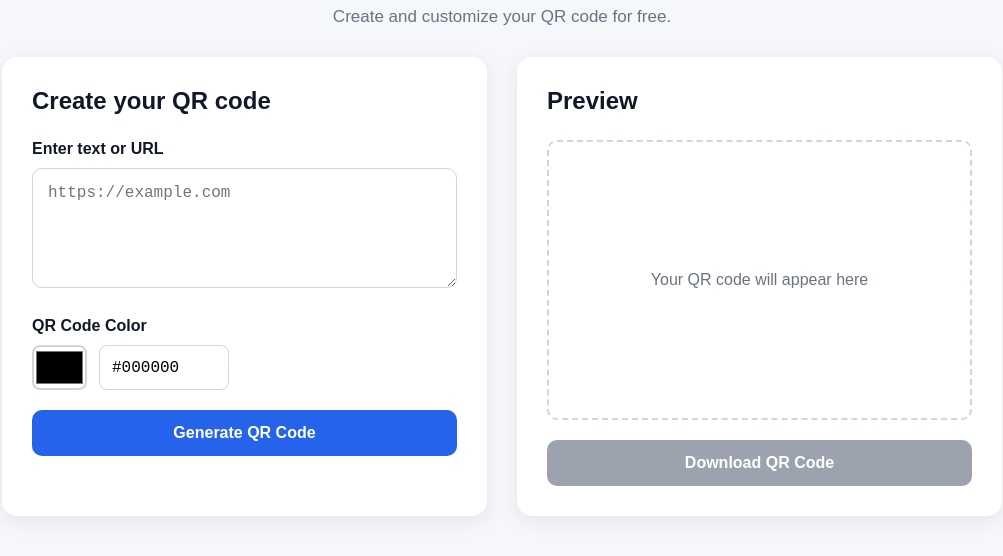
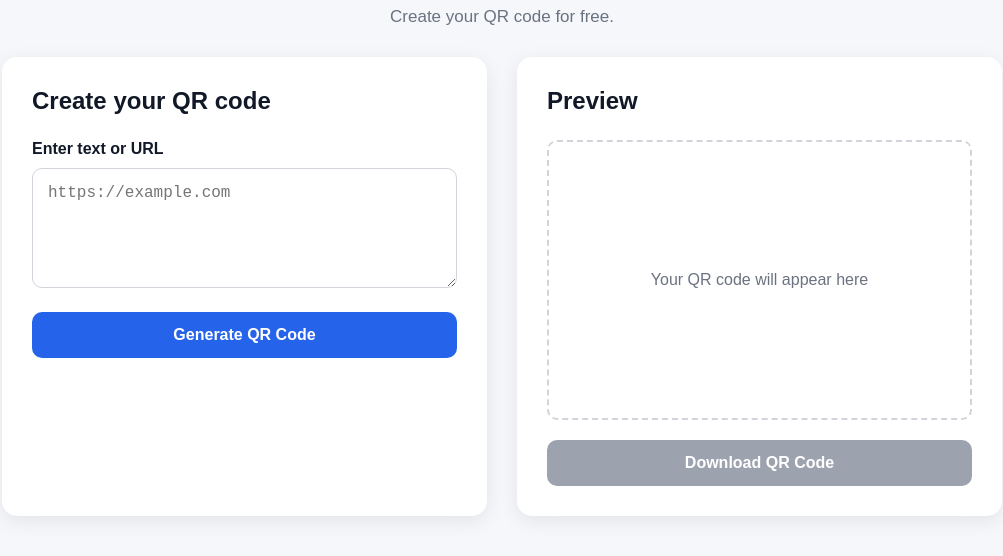
Before and after one commit to adekeyeyusuf520-commits/qr-code-generator, a plain HTML site: page index.html in a window 1280 px wide. Shown: the part 98-654 px from the top of the page, without its empty margins (138-1141 px from the left). Drawn offline with Linux system fonts and the light colour scheme; a script that the page names is missing.

Commit message:
Refine QR Code Generator UI and remove color options
Updated the QR Code Generator interface by modifying text and comments, and removed the QR color section.

```diff
--- a/index.html
+++ b/index.html
@@ -13,49 +13,25 @@
 
     <header>
         <h1>QR Code Generator</h1>
-        <p>Create and customize your QR code for free.</p>
+        <p>Create your QR code for free.</p>
     </header>
+
 
     <main class="container">
 
-        <!-- Controls -->
+        <!-- QR Generator Controls -->
         <section class="controls">
 
             <h2>Create your QR code</h2>
 
-            <label for="qrText">Enter text or URL</label>
+            <label for="qrText">
+                Enter text or URL
+            </label>
 
             <textarea
                 id="qrText"
                 placeholder="https://example.com"
             ></textarea>
-
-
-            <!-- QR COLOR -->
-            <div class="color-section">
-
-                <label>QR Code Color</label>
-
-                <div class="color-picker-row">
-
-                    <input
-                        type="color"
-                        id="qrColorPicker"
-                        value="#000000"
-                    >
-
-                    <input
-                        type="text"
-                        id="qrColorHex"
-                        value="#000000"
-                        maxlength="7"
-                        placeholder="#000000"
-                    >
-
-                </div>
-
-            </div>
-
 
             <button id="generateBtn">
                 Generate QR Code
@@ -64,7 +40,7 @@
         </section>
 
 
-        <!-- Preview -->
+        <!-- QR Preview -->
         <section class="preview">
 
             <h2>Preview</h2>
@@ -85,6 +61,7 @@
     <!-- QR Code Library -->
     <script src="https://cdn.jsdelivr.net/npm/qrcodejs@1.0.0/qrcode.min.js"></script>
 
+    <!-- Our JavaScript -->
     <script src="script.js"></script>
 
 </body>
```
